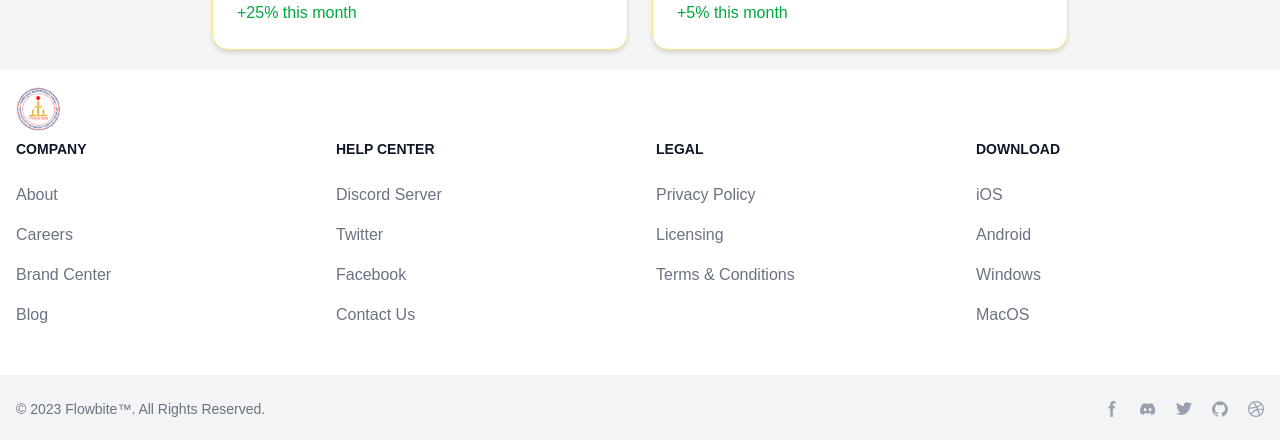
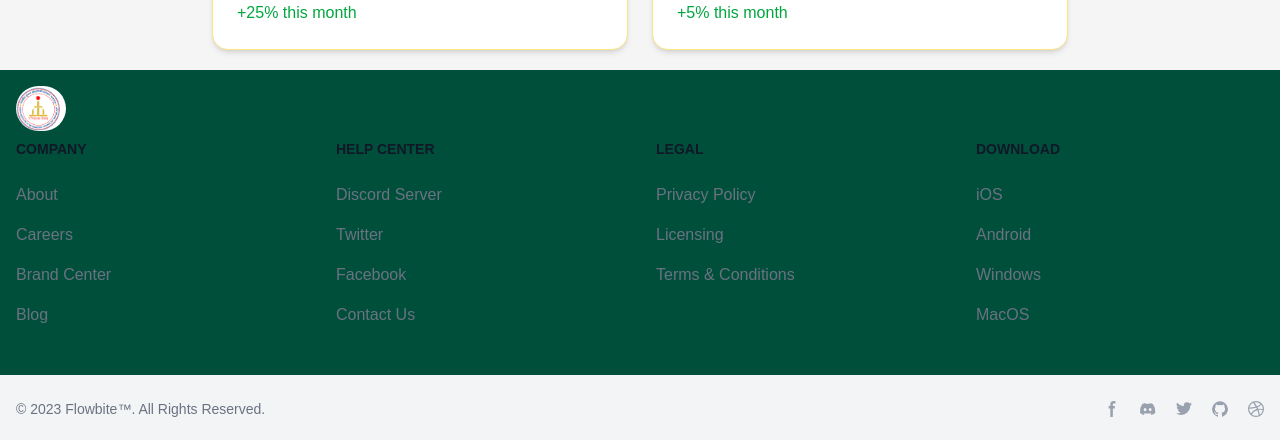
Before and after one commit to crocodilelurker/sih-25060-web, a Next.js app in the folder frontend/: page / in a window 1280 px wide. Shown: the part 1002-1442 px from the top of the page. Built offline with nearby package versions, Linux system fonts and the light colour scheme; a web font is replaced by a local one.

Commit message:
Footer Improvement

```diff
--- a/frontend/src/app/_components/Footer.tsx
+++ b/frontend/src/app/_components/Footer.tsx
@@ -4,7 +4,7 @@ import React from 'react';
 
 const Footer = () => {
   return (
-    <footer className="bg-white dark:bg-gray-900">
+    <footer className="bg-emerald-900 text-white dark:bg-emerald-950">
       <div className="w-screen ">
         <Link href="/" className="flex items-center gap-4">
                     <Image
```
